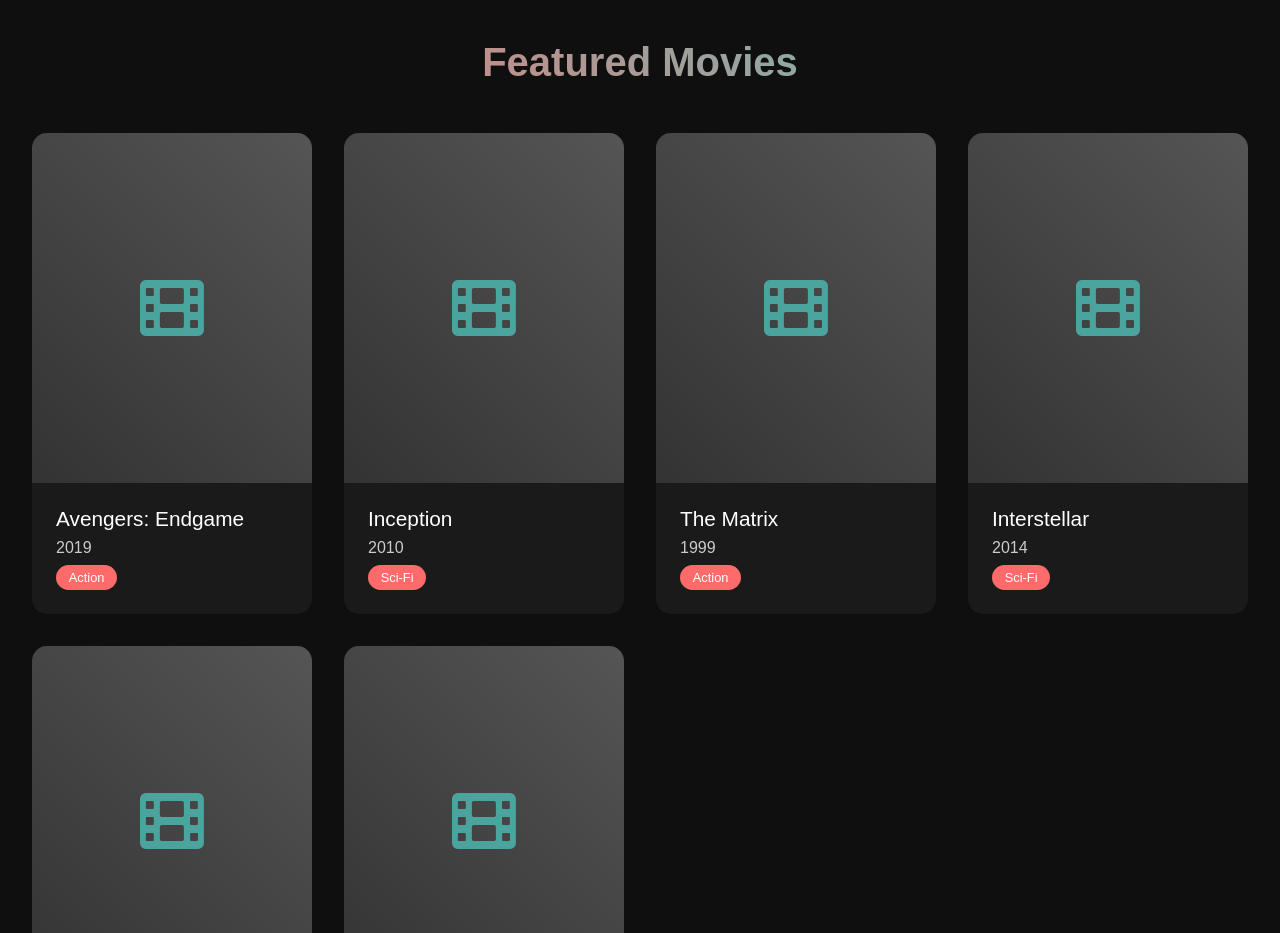
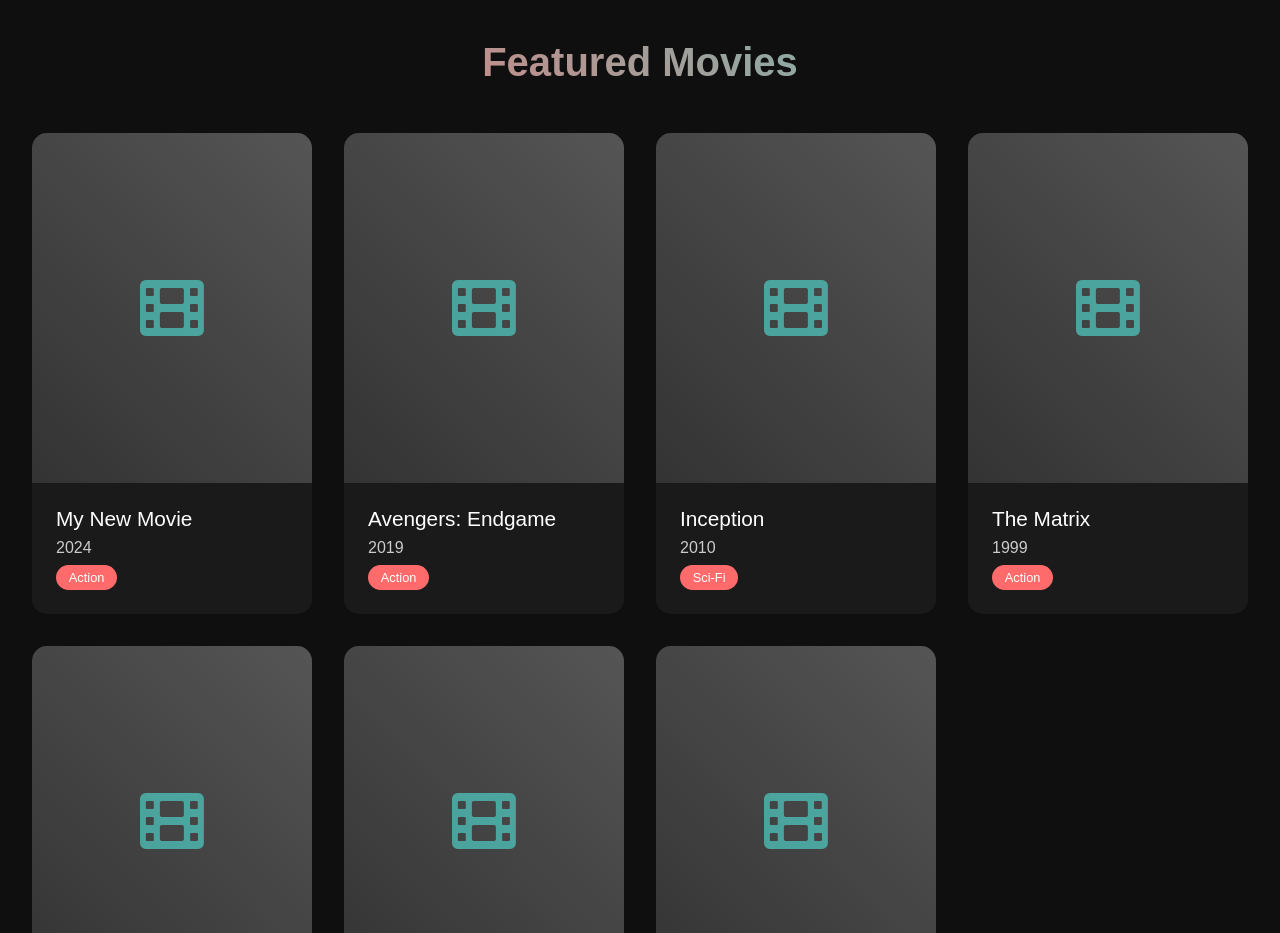
Before and after one commit to shreyanshyadav817409-lgtm/Minemovies.com, a plain HTML site: page index.html in a window 1280 px wide. Shown: the part 840-1773 px from the top of the page. Drawn offline with Linux system fonts and the light colour scheme.

Commit message:
Add new movie card for 'My New Movie'

```diff
--- a/index.html
+++ b/index.html
@@ -394,7 +394,16 @@
 <!-- Movies Section -->
 <section id="movies" class="movies-section">
     <h2 class="section-title">Featured Movies</h2>
-    <div class="movies-grid">
+    <div class="movies-grid"><div class="movie-card" onclick="openModal('My New Movie', 'https://www.youtube.com/embed/LPhqL4DqzBg')">
+    <div class="movie-poster">
+        <i class="fas fa-film"></i>
+    </div>
+    <div class="movie-info">
+        <div class="movie-title">My New Movie</div>
+        <div class="movie-year">2024</div>
+        <span class="movie-genre">Action</span>
+    </div>
+    </div>
         <div class="movie-card" onclick="openModal('Avengers Endgame', 'https://www.youtube.com/embed/dQw4w9WgXcQ')">
             <div class="movie-poster">
                 <i class="fas fa-film"></i>
```
